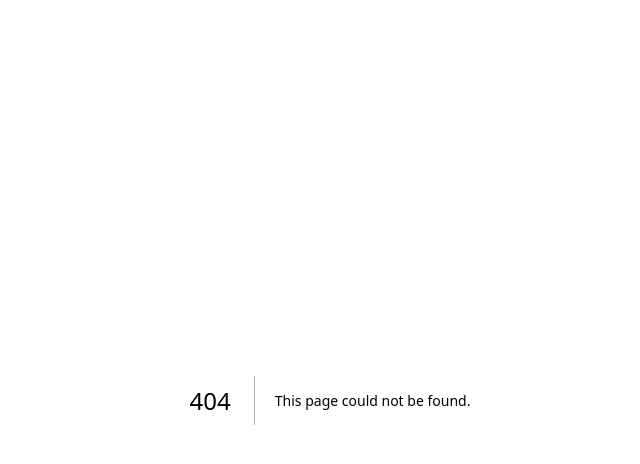
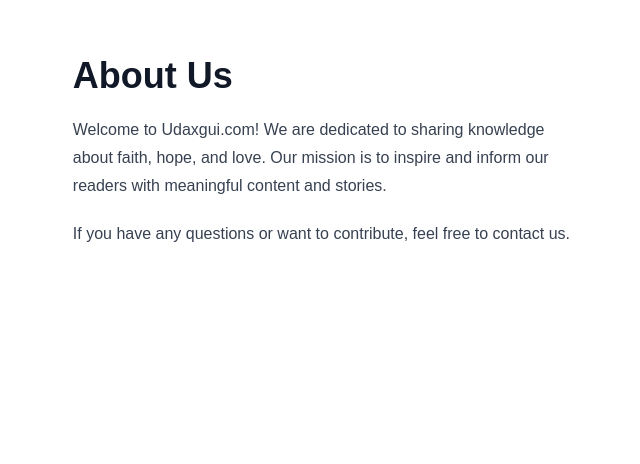
Before and after one commit to monharvest/udaxguiblog, a Next.js app: page /about-us in a window 1280 px wide. Before the commit this address had no page. Shown: the top 464 px of the page, without its empty margins (310-950 px from the left). Built offline with nearby package versions, Linux system fonts and the light colour scheme.

Commit message:
Add About Us page at /about-us

```diff
--- /dev/null
+++ b/app/about-us/page.js
@@ -0,0 +1,13 @@
+export default function AboutUs() {
+  return (
+    <main className="prose mx-auto p-8">
+      <h1>About Us</h1>
+      <p>
+        Welcome to Udaxgui.com! We are dedicated to sharing knowledge about faith, hope, and love. Our mission is to inspire and inform our readers with meaningful content and stories.
+      </p>
+      <p>
+        If you have any questions or want to contribute, feel free to contact us.
+      </p>
+    </main>
+  );
+}
```
